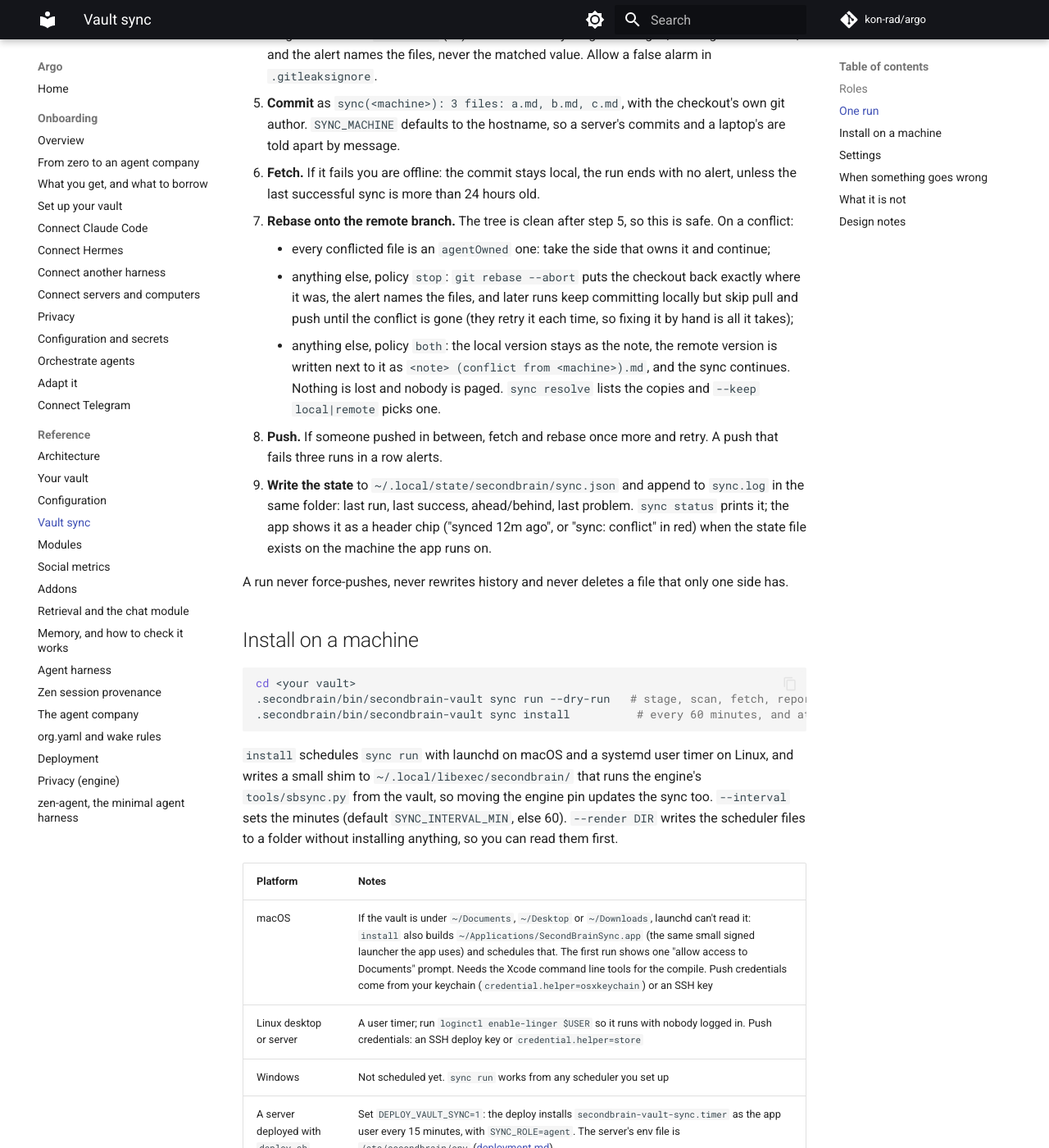
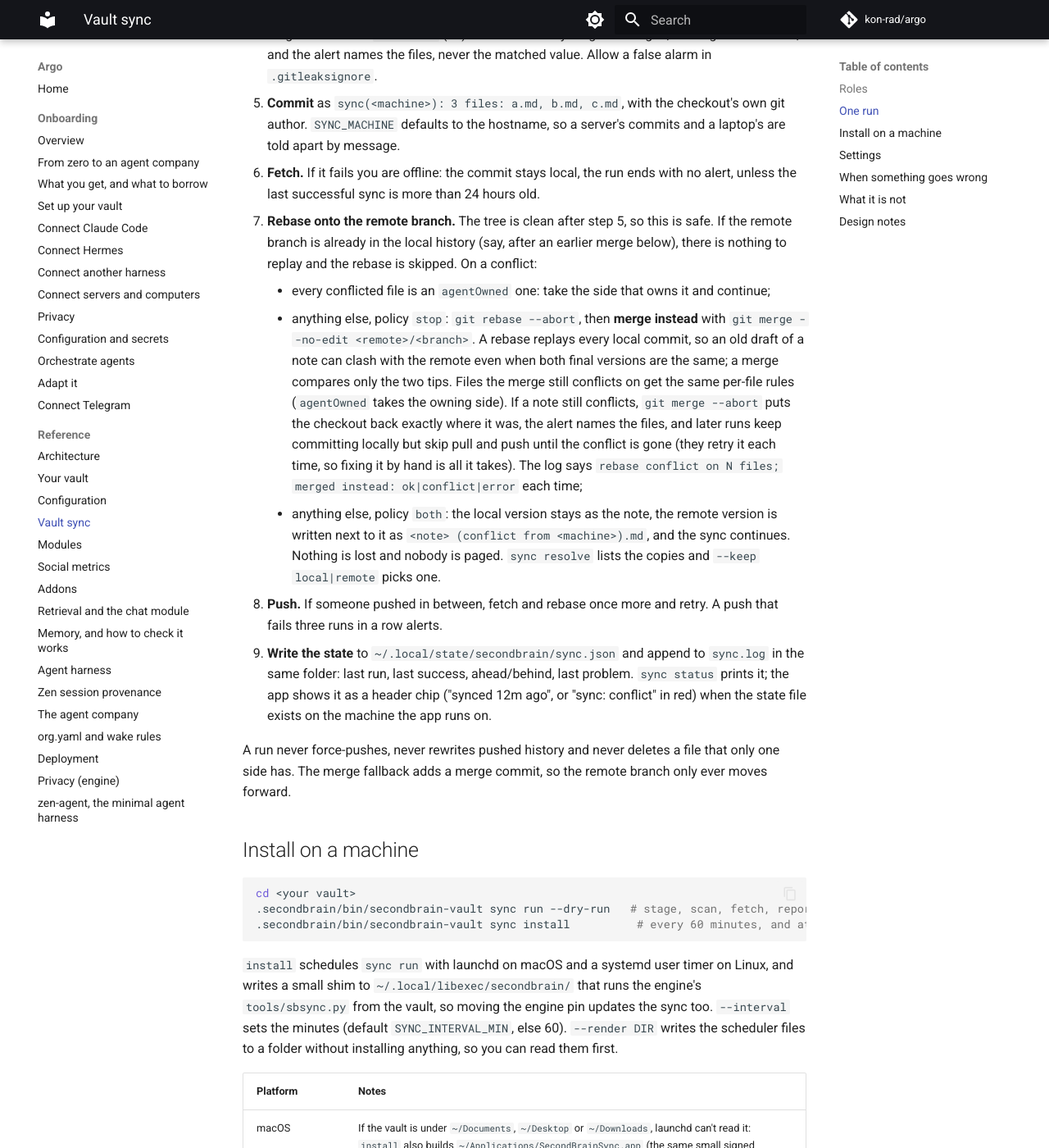
Before and after one commit to kon-rad/argo, an MkDocs documentation site: the page built from docs/sync.md, in a window 1280 px wide and 1400 px high, scrolled down 1441 px. Shown: the whole window at 82% size. Built offline with MkDocs 1.6.1 and Material for MkDocs 9.7.7, drawn with Linux system fonts in a browser that asks for light colours; comment, search, counter and statistics services are not loaded; some of the changed text lies outside the part shown.

Commit message:
docs(sync): merge fallback and the repeating conflict alert
Documents the merge-instead step, the alertRepeatHours setting (default 6)
and its entry in the example settings file.

Co-Authored-By: Claude Opus 5.5 <noreply@anthropic.com>

```diff
--- a/docs/sync.md
+++ b/docs/sync.md
@@ -37,14 +37,14 @@ Every run, on the interval you chose and once at login:
 4. **Stage and check.** `git add -A`, then refuse the whole commit if a staged file looks like a secret by name (`.env`, `*.pem`, `*.key`, SSH keys), if gitleaks flags the staged diff, if the built-in token rules match (private key blocks, AWS, GitHub, Slack and `sk-` style tokens), or if any staged file is over `maxFileMB` (20). On refusal everything is unstaged, nothing is committed, and the alert names the files, never the matched value. Allow a false alarm in `.gitleaksignore`.
 5. **Commit** as `sync(<machine>): 3 files: a.md, b.md, c.md`, with the checkout's own git author. `SYNC_MACHINE` defaults to the hostname, so a server's commits and a laptop's are told apart by message.
 6. **Fetch.** If it fails you are offline: the commit stays local, the run ends with no alert, unless the last successful sync is more than 24 hours old.
-7. **Rebase onto the remote branch.** The tree is clean after step 5, so this is safe. On a conflict:
+7. **Rebase onto the remote branch.** The tree is clean after step 5, so this is safe. If the remote branch is already in the local history (say, after an earlier merge below), there is nothing to replay and the rebase is skipped. On a conflict:
     - every conflicted file is an `agentOwned` one: take the side that owns it and continue;
-    - anything else, policy `stop`: `git rebase --abort` puts the checkout back exactly where it was, the alert names the files, and later runs keep committing locally but skip pull and push until the conflict is gone (they retry it each time, so fixing it by hand is all it takes);
+    - anything else, policy `stop`: `git rebase --abort`, then **merge instead** with `git merge --no-edit <remote>/<branch>`. A rebase replays every local commit, so an old draft of a note can clash with the remote even when both final versions are the same; a merge compares only the two tips. Files the merge still conflicts on get the same per-file rules (`agentOwned` takes the owning side). If a note still conflicts, `git merge --abort` puts the checkout back exactly where it was, the alert names the files, and later runs keep committing locally but skip pull and push until the conflict is gone (they retry it each time, so fixing it by hand is all it takes). The log says `rebase conflict on N files; merged instead: ok|conflict|error` each time;
     - anything else, policy `both`: the local version stays as the note, the remote version is written next to it as `<note> (conflict from <machine>).md`, and the sync continues. Nothing is lost and nobody is paged. `sync resolve` lists the copies and `--keep local|remote` picks one.
 8. **Push.** If someone pushed in between, fetch and rebase once more and retry. A push that fails three runs in a row alerts.
 9. **Write the state** to `~/.local/state/secondbrain/sync.json` and append to `sync.log` in the same folder: last run, last success, ahead/behind, last problem. `sync status` prints it; the app shows it as a header chip ("synced 12m ago", or "sync: conflict" in red) when the state file exists on the machine the app runs on.
 
-A run never force-pushes, never rewrites history and never deletes a file that only one side has.
+A run never force-pushes, never rewrites pushed history and never deletes a file that only one side has. The merge fallback adds a merge commit, so the remote branch only ever moves forward.
 
 ## Install on a machine
 
@@ -100,6 +101,7 @@ Shared by every machine, committed, in `secondbrain.json`:
 | `maxFileMB` | `20` | Largest file a run will commit |
 | `settleSeconds` | `90` | How recently a file may have changed before the run waits |
 | `heartbeat` | `false` | When on, each run that commits also writes `.sync/<machine>.json` (machine, role, time, engine commit), so every checkout can see when every other machine last synced. Adds no commits of its own |
+| `alertRepeatHours` | `6` | How often a conflict alert is sent again while the sync stays stopped on it. `0` sends it once only |
 
 ## When something goes wrong
 
@@ -109,12 +111,12 @@ Shared by every machine, committed, in `secondbrain.json`:
 | Git busy (lock, rebase, merge) | Skips the run | No |
 | Files still being written | Waits up to five minutes, then goes ahead | No |
 | A secret, a key file or a file over the size cap is staged | Unstages everything, commits nothing | Yes, with file names |
-| Conflict on a note, policy `stop` | Aborts the rebase, keeps committing locally, retries the pull every run | Once per distinct set of files |
+| Conflict on a note, policy `stop` | Aborts the rebase and merges instead; if the merge still conflicts on a note, aborts it, keeps committing locally, retries every run | Per distinct set of files, then again every `alertRepeatHours` (6) while it stays stuck |
 | Conflict on a note, policy `both` | Keeps both versions, continues | No; `sync status` lists the copies |
 | Push rejected | Fetches, rebases and retries once, then waits for the next run | After three failed runs in a row |
 | Another sync run is still going | Skips | No |
 
-Each alert fires once until its cause clears, so a conflict left for a day is one notification, not twenty-four.
+Each alert fires once until its cause clears, so an hourly sync does not page you every hour. The conflict alert is the exception: a stopped sync means pulls and pushes have stopped too, so it repeats every `alertRepeatHours` and says how long the sync has been stuck and how many commits it is ahead and behind. A conflict left for a day is four notifications, not one or twenty-four.
 
 ## What it is not
 
```
Also changed, not shown: other parts of docs/sync.md (+2 -1 lines), docs/configuration.md (+1 -1 lines), 1 other file.
